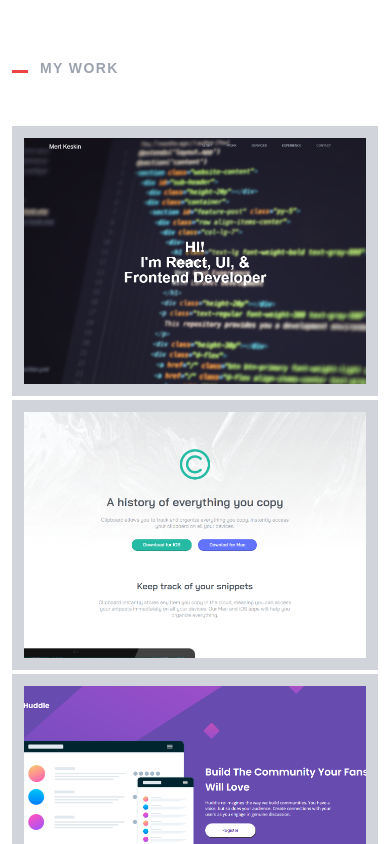
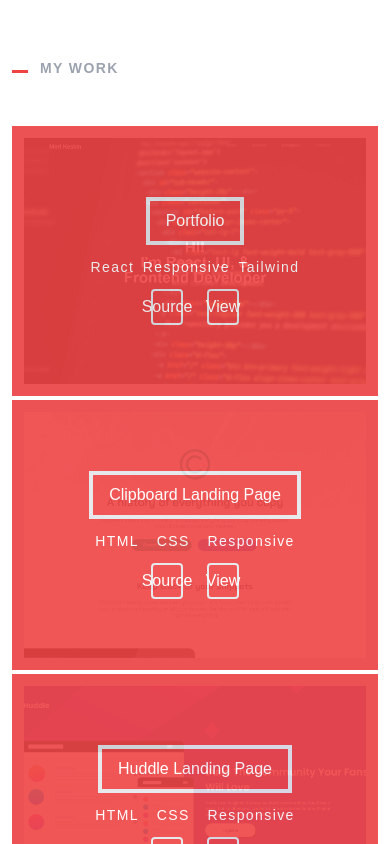
Before and after one commit to mrtksknn/portfolio, a React (Create React App) app: page / in a window 390 px wide. Shown: the part 1460-2304 px from the top of the page. Built offline with nearby package versions, Linux system fonts and the light colour scheme.

Commit message:
create mobile projects button

```diff
--- a/src/Components/Projects/index.js
+++ b/src/Components/Projects/index.js
@@ -20,22 +20,22 @@ const Projects = () => (
                     className="absolute object-cover object-center inset-0 w-full h-full p-3"
                     src={project.image}
                   />
-                  <div className="flex flex-col items-center justify-center relative bg-red-500 opacity-0 hover:opacity-90 px-5 z-10 w-full h-full">
-                    <span className="title-font font-medium text-base text-white leading-7 border-4 py-1.5 px-4 mb-3">
+                  <div className="flex flex-col items-center justify-center relative bg-red-500 opacity-0 hover:opacity-90 opacity-90 sm:opacity-0 px-5 z-10 w-full h-full">
+                    <span className="title-font font-medium text-base text-white leading-7 border-4 py-1.5 px-4">
                       {project.title}
                     </span>
-                    <ul className='flex flex-row justify-around w-2/3'>
+                    <ul className='flex flex-row justify-around w-2/3 my-3'>
                       {project.subtitle.map((item, index) => {
                           return <li key={index} className="tracking-widest text-sm text-white">
                           {item}
                         </li>
                       })}
                     </ul>
-                    <div className='flex justify-center px-10 mt-3 w-full'>
-                      <a className='flex items-center justify-center text-white hover:bg-red-700 rounded mx-3 py-1 px-3 max-w-8' href={project.source}>
+                    <div className='flex justify-center px-10 w-full'>
+                      <a className='flex items-center justify-center text-white border-2 hover:bg-red-700 rounded mx-3 py-1 px-3 max-w-8' href={project.source}>
                         Source
                       </a>
-                      <a className='flex items-center justify-center text-white hover:bg-red-700 rounded mx-3 py-1 px-3 max-w-8' href={project.live}>
+                      <a className='flex items-center justify-center text-white border-2 hover:bg-red-700 rounded mx-3 py-1 px-3 max-w-8' href={project.live}>
                         View
                       </a>
                     </div>
```
